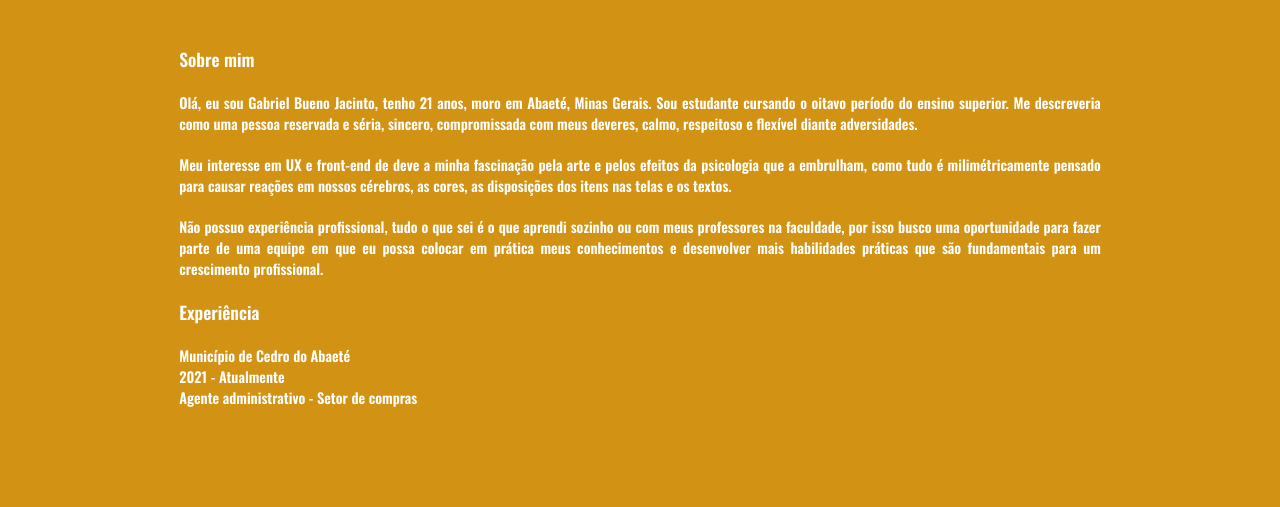
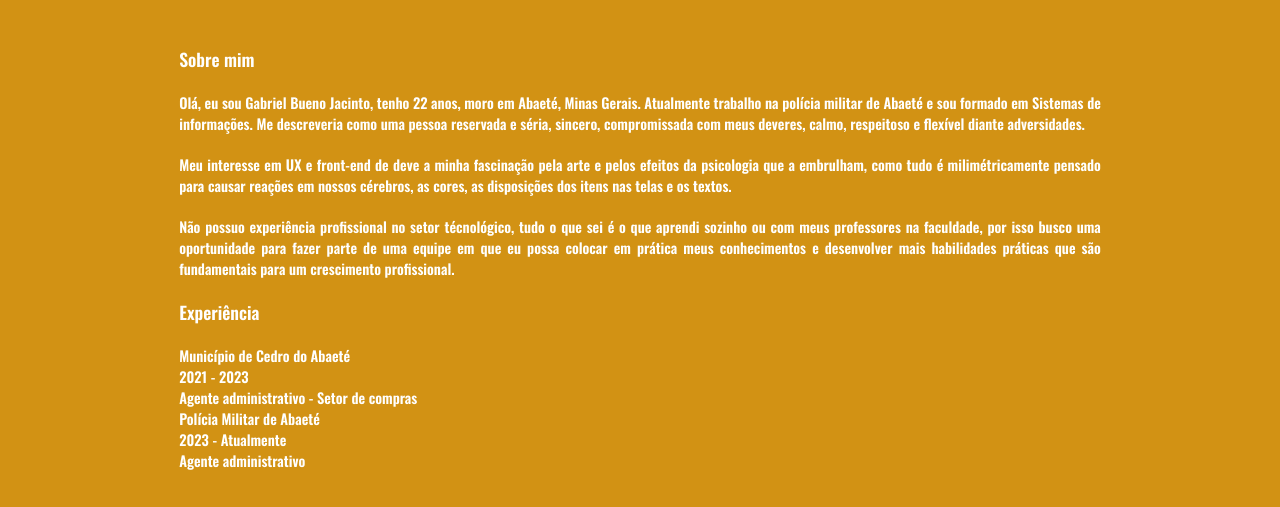
Before and after one commit to AlgolGB/Meu-Portifolio, a plain HTML site: page sobremim.html in a window 1280 px wide. Shown: the part 116-623 px from the top of the page. Drawn offline with nearby package versions, Linux system fonts and the light colour scheme.

Commit message:
Update sobremim.html

```diff
--- a/sobremim.html
+++ b/sobremim.html
@@ -23,16 +23,19 @@
         <main class="info">
             <section class="info__textosobre">
                 <h1 class="info__textosobre__mim__subtitulo">Sobre mim</h1>
-                <p class="info__textosobre__mim">Olá, eu sou Gabriel Bueno Jacinto, tenho 21 anos, moro em Abaeté, Minas Gerais. Sou estudante cursando o oitavo período do ensino superior. Me descreveria como uma pessoa reservada e séria, sincero, compromissada com meus deveres, calmo, respeitoso e flexível diante adversidades.</p>
+                <p class="info__textosobre__mim">Olá, eu sou Gabriel Bueno Jacinto, tenho 22 anos, moro em Abaeté, Minas Gerais. Atualmente trabalho na polícia militar de Abaeté e sou formado em Sistemas de informações. Me descreveria como uma pessoa reservada e séria, sincero, compromissada com meus deveres, calmo, respeitoso e flexível diante adversidades.</p>
                 <p class="info__textosobre__mim">Meu interesse em UX e front-end de deve a minha fascinação pela arte e pelos efeitos da psicologia que a embrulham, como tudo é milimétricamente pensado para causar reações em nossos cérebros, as cores, as disposições dos itens nas telas e os textos.</p>
-                <p class="info__textosobre__mim">Não possuo experiência profissional, tudo o que sei é o que aprendi sozinho ou com meus professores na faculdade, por isso busco uma oportunidade para fazer parte de uma equipe em que eu possa colocar em prática meus conhecimentos e desenvolver mais habilidades práticas que são fundamentais para um crescimento profissional.</p>
+                <p class="info__textosobre__mim">Não possuo experiência profissional no setor técnológico, tudo o que sei é o que aprendi sozinho ou com meus professores na faculdade, por isso busco uma oportunidade para fazer parte de uma equipe em que eu possa colocar em prática meus conhecimentos e desenvolver mais habilidades práticas que são fundamentais para um crescimento profissional.</p>
             </section>
             <section class="info__textosobre">
                 <h1 class="info__textosobre__mim__subtitulo">Experiência</h1>
                 <dl>
                     <dt class="info__textosobre__mim">Município de Cedro do Abaeté </dt>
-                        <dd class="info__textosobre__mim">2021 - Atualmente</dd>
+                        <dd class="info__textosobre__mim">2021 - 2023</dd>
                         <dd class="info__textosobre__mim"> Agente administrativo - Setor de compras</dd>
+                    <dt class="info__textosobre__mim">Polícia Militar de Abaeté </dt>
+                        <dd class="info__textosobre__mim">2023 - Atualmente</dd>
+                        <dd class="info__textosobre__mim"> Agente administrativo </dd>
                 </dl>
             </section>
         </main>
```
